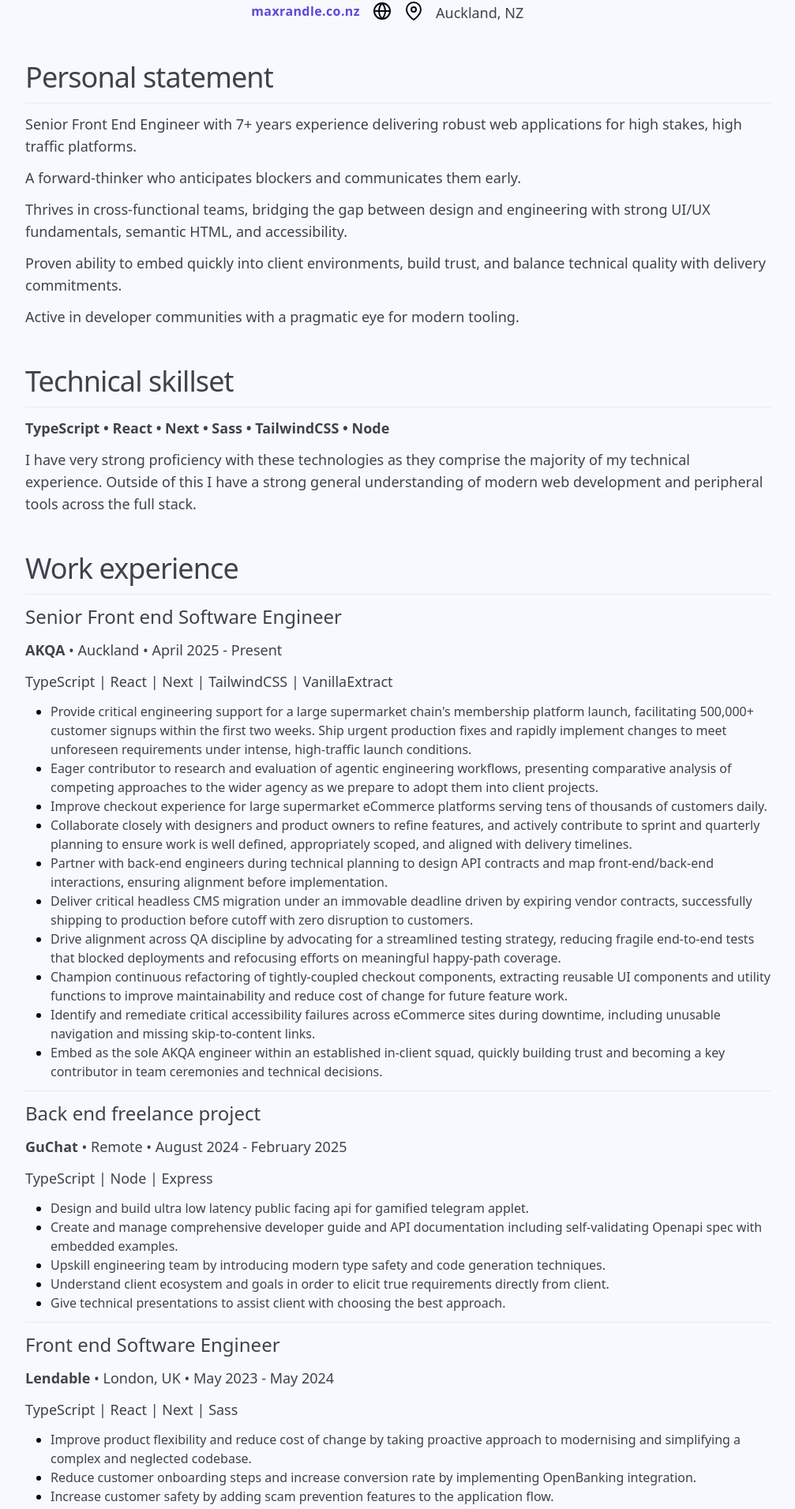
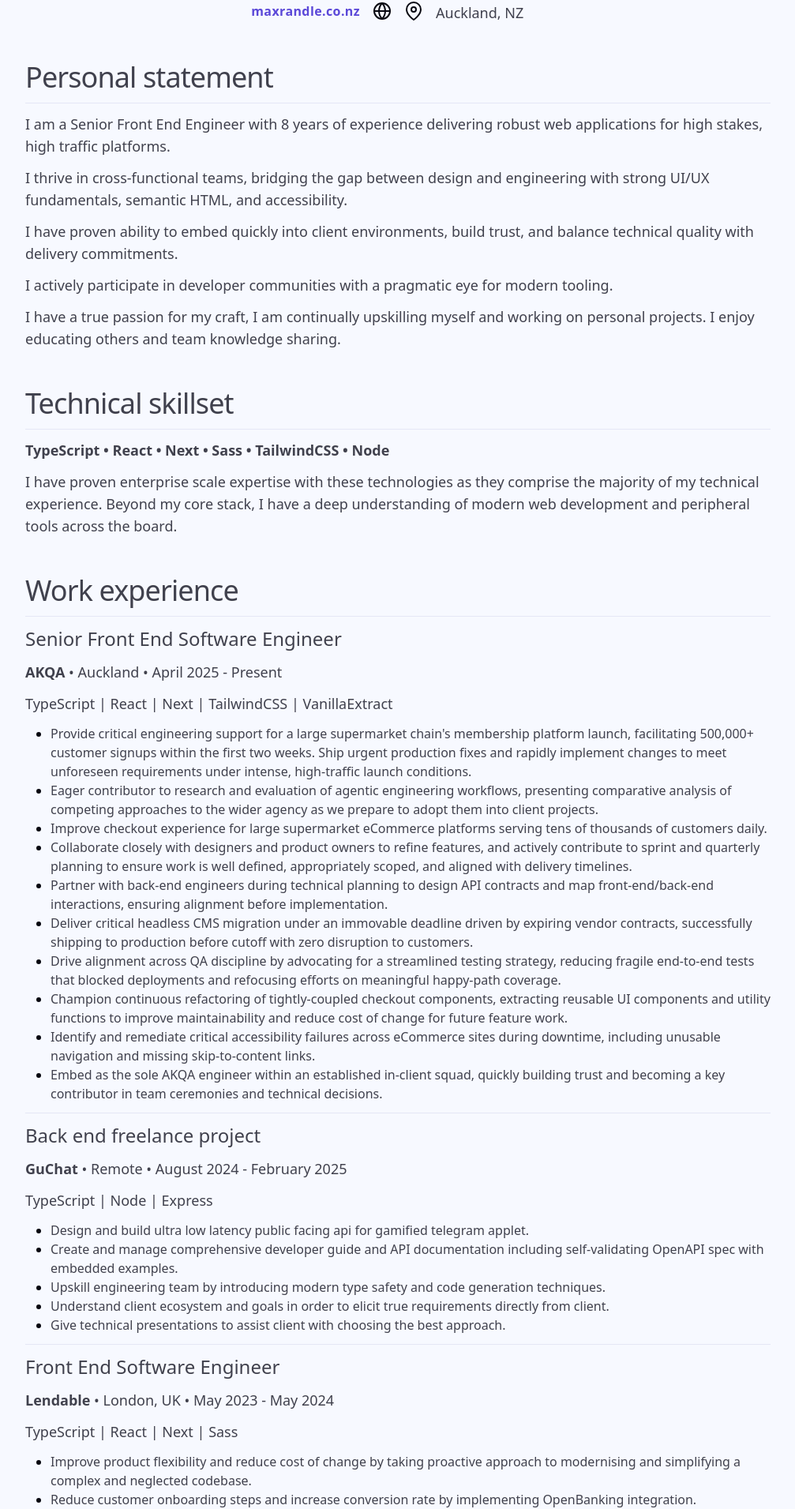
Before and after one commit to MaxRandle/portfolio-website-v5, a Next.js app: page /resume in a window 1280 px wide. Shown: the part 550-2461 px from the top of the page at 79% size, without its empty margins (136-1143 px from the left). Built offline with nearby package versions, Linux system fonts and the light colour scheme; a web font is replaced by a local one.

Commit message:
tweak cv

```diff
--- a/src/app/resume/page.tsx
+++ b/src/app/resume/page.tsx
@@ -66,29 +66,32 @@ export default function Home() {
               <Divider />
 
               <Typography>
-                Senior Front End Engineer with 7+ years experience delivering
-                robust web applications for high stakes, high traffic platforms.
+                I am a Senior Front End Engineer with 8 years of experience
+                delivering robust web applications for high stakes, high traffic
+                platforms.
               </Typography>
 
               <Typography>
-                A forward-thinker who anticipates blockers and communicates them
-                early.
-              </Typography>
-
-              <Typography>
-                Thrives in cross-functional teams, bridging the gap between
+                I thrive in cross-functional teams, bridging the gap between
                 design and engineering with strong UI/UX fundamentals, semantic
                 HTML, and accessibility.
               </Typography>
 
               <Typography>
-                Proven ability to embed quickly into client environments, build
-                trust, and balance technical quality with delivery commitments.
+                I have proven ability to embed quickly into client environments,
+                build trust, and balance technical quality with delivery
+                commitments.
               </Typography>
 
               <Typography>
-                Active in developer communities with a pragmatic eye for modern
-                tooling.
+                I actively participate in developer communities with a pragmatic
+                eye for modern tooling.
+              </Typography>
+
+              <Typography>
+                I have a true passion for my craft, I am continually upskilling
+                myself and working on personal projects. I enjoy educating
+                others and team knowledge sharing.
               </Typography>
             </div>
 
@@ -104,10 +107,10 @@ export default function Home() {
               </Typography>
 
               <Typography>
-                I have very strong proficiency with these technologies as they
-                comprise the majority of my technical experience. Outside of
-                this I have a strong general understanding of modern web
-                development and peripheral tools across the full stack.
+                I have proven enterprise scale expertise with these technologies
+                as they comprise the majority of my technical experience. Beyond
+                my core stack, I have a deep understanding of modern web
+                development and peripheral tools across the board.
               </Typography>
             </div>
 
@@ -116,7 +119,7 @@ export default function Home() {
 
               <Divider />
 
-              <Heading level="h3">Senior Front end Software Engineer</Heading>
+              <Heading level="h3">Senior Front End Software Engineer</Heading>
               <Typography>
                 <strong>AKQA</strong> • Auckland • April 2025 - Present
               </Typography>
@@ -222,7 +225,7 @@ export default function Home() {
                 <li>
                   <Typography level="caption">
                     Create and manage comprehensive developer guide and API
-                    documentation including self-validating Openapi spec with
+                    documentation including self-validating OpenAPI spec with
                     embedded examples.
                   </Typography>
                 </li>
@@ -248,7 +251,7 @@ export default function Home() {
 
               <Divider />
 
-              <Heading level="h3">Front end Software Engineer</Heading>
+              <Heading level="h3">Front End Software Engineer</Heading>
               <Typography>
                 <strong>Lendable</strong> • London, UK • May 2023 - May 2024
               </Typography>
@@ -277,7 +280,7 @@ export default function Home() {
                 <li>
                   <Typography level="caption">
                     Share skills and knowledge with team members by being an
-                    active participant in Front-End Guild events.
+                    active participant in Front End Guild events.
                   </Typography>
                 </li>
                 <li>
@@ -294,14 +297,14 @@ export default function Home() {
                     activities while transitioning between ATS providers.
                     Demonstrated exceptional initiative and skill delivering a
                     high-quality and brand consistent UI under tight deadlines
-                    and without designed input.
+                    and without design input.
                   </Typography>
                 </li>
               </ul>
 
               <Divider />
 
-              <Heading level="h3">Front end Software Engineer</Heading>
+              <Heading level="h3">Front End Software Engineer</Heading>
               <Typography>
                 <strong>Kernel Wealth</strong> • Auckland, NZ • March 2022 -
                 March 2023
@@ -348,9 +351,9 @@ export default function Home() {
                 </li>
                 <li>
                   <Typography level="caption">
-                    Ensured data-driven decision by developing A/B testing
-                    capabilities to assist with validating assumptions about
-                    user behaviour.
+                    Ensured data-driven decision making by developing A/B
+                    testing capabilities to assist with validating assumptions
+                    about user behaviour.
                   </Typography>
                 </li>
                 <li>
@@ -365,7 +368,7 @@ export default function Home() {
 
               <Heading level="h3">Full stack Software Engineer</Heading>
               <Typography>
-                <strong>Renti Ltd</strong> • Auckland, NZ • Aug 2021 - Nov 2022
+                <strong>Renti Ltd</strong> • Auckland, NZ • Aug 2021 - Nov 2021
               </Typography>
               <Typography>
                 React | Next | Node | Express | MongoDB | GraphQL | Sass
@@ -375,7 +378,7 @@ export default function Home() {
                 <li>
                   <Typography level="caption">
                     Transformed designs into functional React components. Set up
-                    pages with SSR to ensured fluid user experience with flows,
+                    pages with SSR to ensure fluid user experience with flows,
                     forms and other functional elements.
                   </Typography>
                 </li>
@@ -397,9 +400,9 @@ export default function Home() {
 
               <Divider />
 
-              <Heading level="h3">Front end and Automation Engineer</Heading>
+              <Heading level="h3">Front End and Automation Engineer</Heading>
               <Typography>
-                <strong>Probity consulting</strong> • Auckland, NZ • Jul 2018 -
+                <strong>Probity Consulting</strong> • Auckland, NZ • Jul 2018 -
                 Sept 2020
               </Typography>
               <Typography>
```
